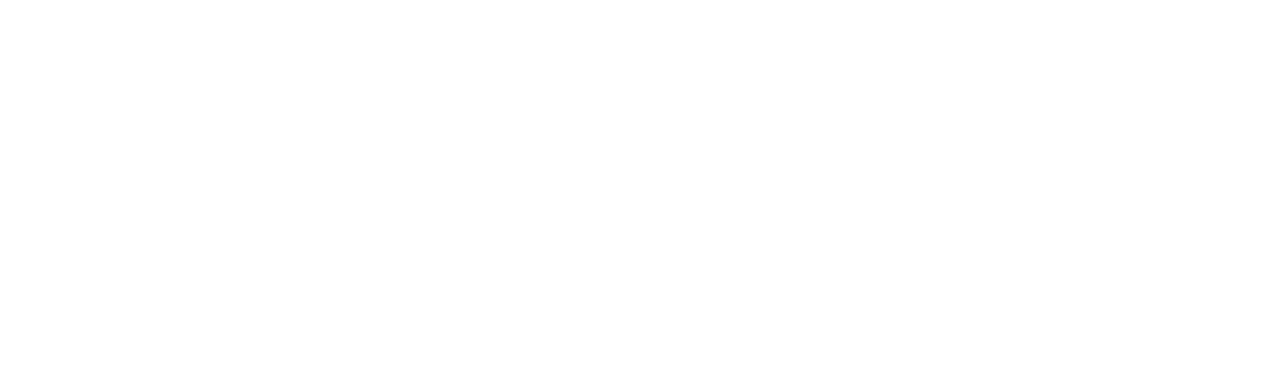
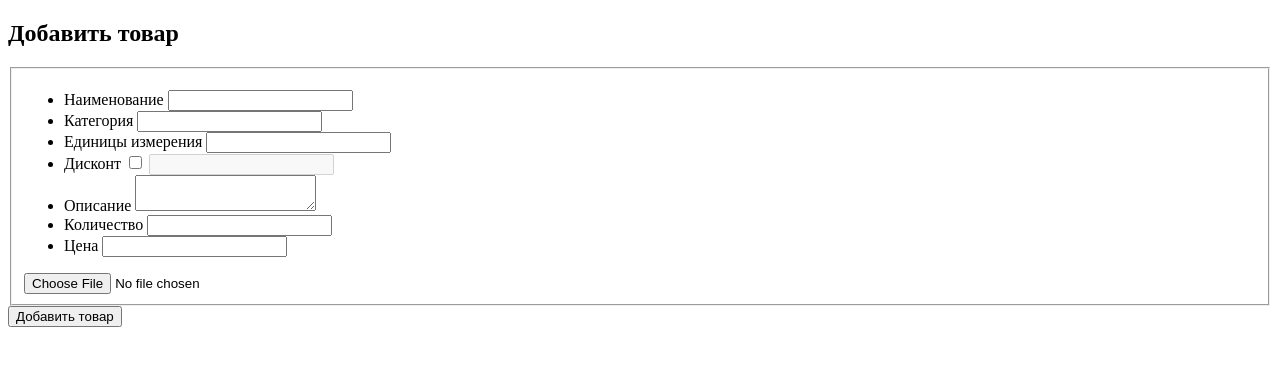
Before and after one commit to elena-v-sergeeva/CRM-ShopOnline, a plain HTML site: page index.html in a window 1280 px wide. Drawn offline with Linux system fonts and the light colour scheme.

Commit message:
second commit

```diff
--- a/index.html
+++ b/index.html
@@ -1,12 +1,71 @@
 <!DOCTYPE html>
 <html lang="en">
 <head>
-    <meta charset="UTF-8">
-    <meta http-equiv="X-UA-Compatible" content="IE=edge">
-    <meta name="viewport" content="width=device-width, initial-scale=1.0">
-    <title>Document</title>
+  <meta charset="UTF-8">
+  <meta http-equiv="X-UA-Compatible" content="IE=edge">
+  <meta name="viewport" content="width=device-width, initial-scale=1.0">
+  <title>Document</title>
 </head>
 <body>
+  <form action="https://jsonplaceholder.typicode.com/posts" method="post" size="400">
+    <h2>Добавить товар</h2>
+    <fieldset>
+      <ul>
+        <li>
+          <label>
+            <span>Наименование</span>
+            <input type="text" name="nomination">
+          </label>
+        </li>
 
+        <li>
+          <label>
+            <span>Категория</span>
+            <input type="text" name="category">
+          </label>
+        </li>
+
+        <li>
+          <label>
+            <span>Единицы измерения</span>
+            <input type="text" name="units">
+          </label>
+        </li>
+
+        <li>
+          <label>
+            <span>Дисконт</span>
+            <input type="checkbox" name="discount">
+            <input type="number" name="discount" disabled>
+          </label>
+        </li>
+
+        <li>
+          <label>
+            <span>Описание</span>
+            <textarea name="description" value="description"></textarea>
+          </label>
+        </li>
+
+        <li>
+          <label>
+            <span>Количество</span>
+            <input type="number" name="quantity">
+          </label>
+        </li>
+
+        <li>
+          <label>
+            <span>Цена</span>
+            <input type="number" name="price">
+          </label>
+        </li>
+      </ul>
+
+      <input type="file" name="file">
+    </fieldset>
+
+    <button type="submit" formtarget="_blank">Добавить товар</button>
+  </form>
 </body>
 </html>
```
